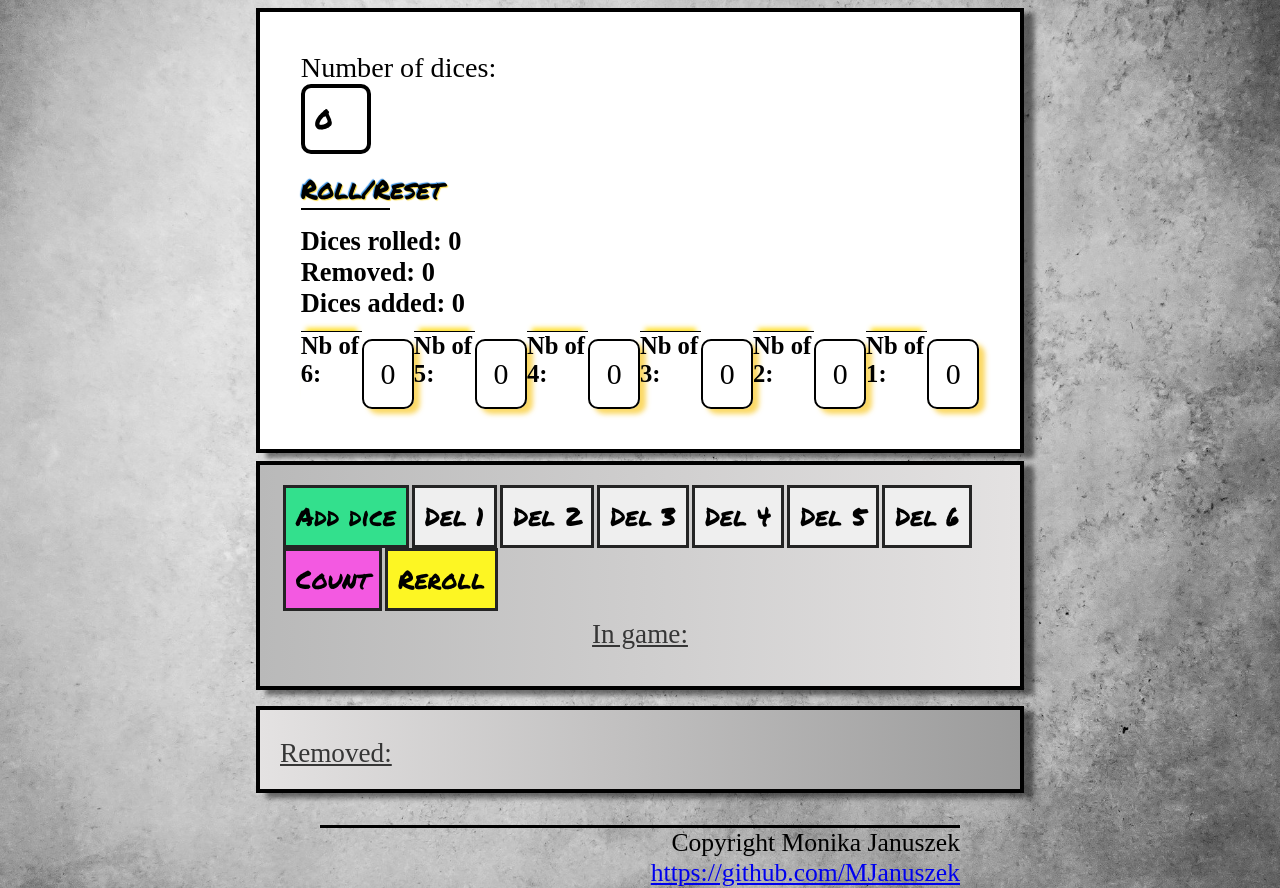
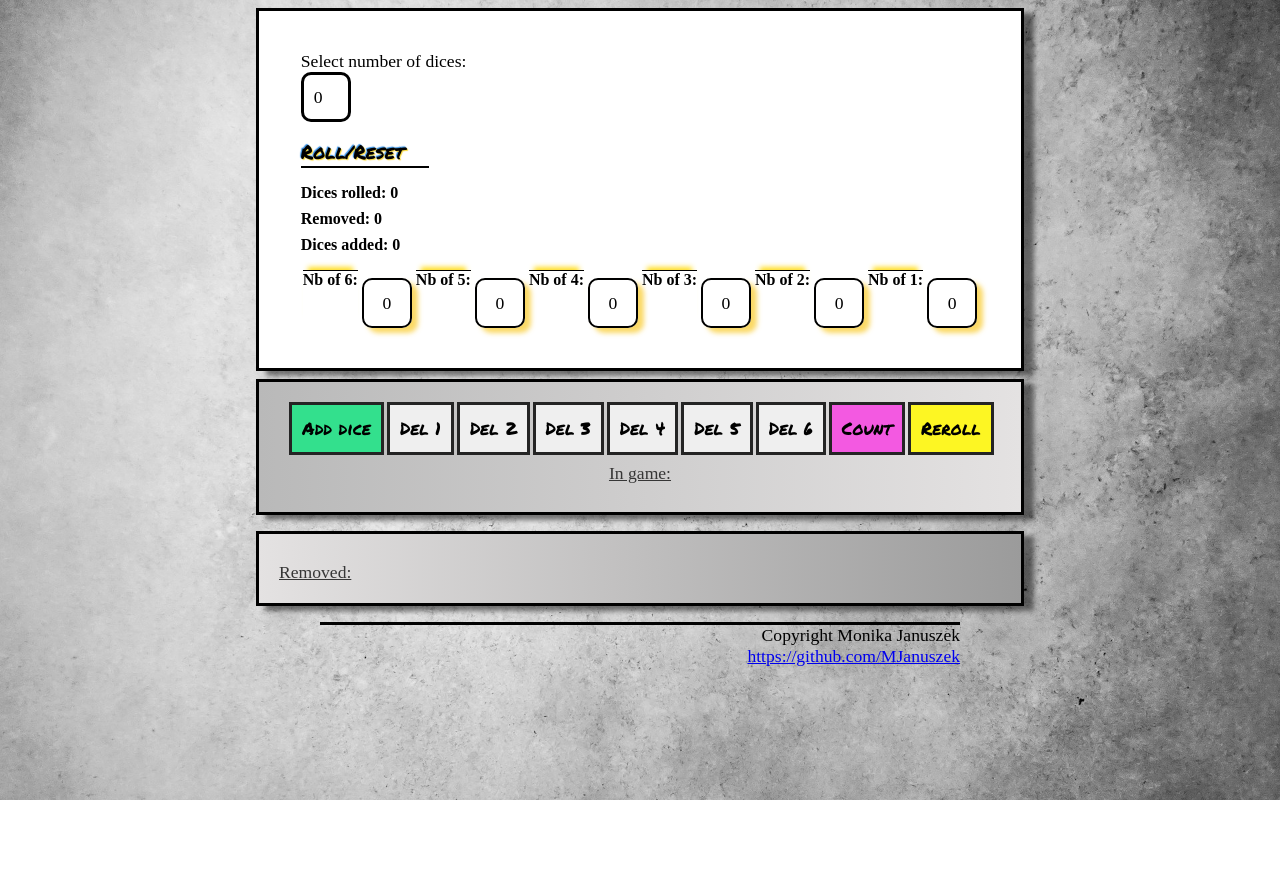
Before and after one commit to MJanuszek/roll-a-dice, a React (Vite) app: page / in a window 1280 px wide. After the commit the page ends 800 px from the top, so only its background shows below. Built offline with nearby package versions, Linux system fonts and the light colour scheme; a web font is replaced by a local one.

Commit message:
css styling corrections

```diff
--- a/src/App.css
+++ b/src/App.css
@@ -19,25 +19,25 @@ body {
 }
 
 .label {
-  font-size: 1.6em;
+  font-size: 1.1em;
   font-family: "Sedgwick Ave Display", serif;
 }
 .dices {
   background-color: #fff;
-  min-height: 10vh;
+  min-height: 6vh;
   width: 60vw;
   display: flex;
   justify-content: space-around;
   align-items: center;
-  border: 4px solid black;
+  border: 3px solid black;
   box-shadow: 10px 5px 5px rgba(0, 0, 0, 0.5);
   padding: 40px;
   margin-top: 1vh;
 }
 .roll {
   margin-top: 2vh;
-  width: 7vw;
-  font-size: 2em;
+  width: 10vw;
+  font-size: 0.6em;
   font-family: "Permanent Marker", serif;
   border-bottom: 2px solid black;
   text-shadow: 1px 1px 1px #fada3c, -1px -1px 1px #358ee1;
@@ -54,7 +54,7 @@ body {
   max-width: 60vw;
   background-color: #e6e6e6;
   background-image: linear-gradient(to right, #b9b9b9 0%, #e4e2e2 100%);
-  border: 4px solid black;
+  border: 3px solid black;
   box-shadow: 10px 5px 5px rgba(0, 0, 0, 0.5);
   margin-top: 1vh;
   display: flex;
@@ -66,7 +66,7 @@ body {
 
 .inGame {
   display: flex;
-  margin-bottom: 2vh;
+  margin-bottom: 1vh;
   flex-wrap: wrap;
 }
 
@@ -74,15 +74,15 @@ body {
   color: #04800f;
   box-shadow: 6px 5px 5px rgba(0, 0, 0, 0.5);
   background-color: #fff;
-  height: 70px;
-  width: 70px;
-  border: 5px solid rgb(29, 157, 0);
+  height: 50px;
+  width: 50px;
+  border: 3px solid rgb(29, 157, 0);
   margin-left: 0.4vw;
   display: flex;
   margin-top: 1vh;
   justify-content: center;
   align-items: center;
-  font-size: 2.2em;
+  font-size: 2em;
   border-radius: 12px;
 }
 
@@ -90,25 +90,29 @@ body {
   background-color: #daec55;
 }
 .params {
-  font-size: 1.1em;
+  font-size: 1em;
   display: flex;
   flex-direction: column;
 }
 .quantity {
   padding: 10px;
-  font-size: 1.5em;
-  width: 70px;
-  height: 70px;
+  font-size: 1.1em;
+  width: 50px;
+  height: 50px;
   border-radius: 10px;
-  border: 4px solid black;
-  font-family: "Permanent Marker", serif;
+  border: 3px solid black;
+  font-family: serif;
+}
+.dicesCountStats {
+  font-size: 1em;
+  margin-bottom: 1vh;
 }
 
 .removedDices {
   padding: 20px;
   color: rgb(255, 255, 255);
   margin-top: 2vh;
-  border: 4px solid black;
+  border: 3px solid black;
   box-shadow: 10px 5px 5px rgba(0, 0, 0, 0.5);
   height: auto;
   width: 60vw;
@@ -122,7 +126,7 @@ body {
 
 .info {
   color: #363636;
-  font-size: 1.7em;
+  font-size: 1.1em;
   font-family: "Sedgwick Ave Display", serif;
   margin-top: 1vh;
   text-decoration: underline;
@@ -130,10 +134,10 @@ body {
 
 .diceRemoved {
   background-color: #ffffff;
-  height: 70px;
-  width: 70px;
+  height: 50px;
+  width: 50px;
   border-radius: 12px;
-  border: 5px solid rgb(202, 7, 7);
+  border: 3px solid rgb(202, 7, 7);
   margin-left: 0.4vw;
   display: flex;
   justify-content: center;
@@ -147,7 +151,7 @@ body {
 .btn {
   border: 3px solid rgb(36, 36, 36);
   margin-left: 3px;
-  font-size: 1.6em;
+  font-size: 1.1em;
   padding: 10px;
   font-family: "Permanent Marker", serif;
 }
@@ -157,7 +161,7 @@ body {
 
 .roll {
   margin-bottom: 2vh;
-  font-size: 1.5em;
+  font-size: 1.2em;
 }
 .added {
   border: 5px solid rgb(33, 85, 239);
@@ -166,14 +170,14 @@ body {
 
 .statistics {
   width: 53vw;
-  margin-top: 1.5vh;
+  margin-top: 1vh;
   display: flex;
   justify-content: space-around;
 }
 
 .dices-count {
   font-family: "Sedgwick Ave Display", serif;
-  font-size: 1.4em;
+  font-size: 1em;
   display: flex;
   border-top: 1px solid rgb(0, 0, 0);
   box-shadow: 0px -8px 5px -5px rgba(255, 220, 25, 0.952);
@@ -190,18 +194,14 @@ body {
   background-color: #fdf623;
 }
 
-/* .color {
-  border: 4px solid rgb(190, 92, 239);
-} */
-
 .count {
-  height: 70px;
-  width: 70px;
+  height: 50px;
+  width: 50px;
   display: flex;
   justify-content: center;
   align-items: center;
   border: 2px solid black;
-  font-size: 1.7em;
+  font-size: 1.1em;
   font-family: "Jaro", serif;
   border-radius: 10px;
   margin-top: 1vh;
@@ -213,7 +213,7 @@ body {
   display: flex;
   flex-direction: column;
   align-items: end;
-  font-size: 1.6em;
-  margin-top: 4vh;
+  font-size: 1.1em;
+  margin-top: 2vh;
   border-top: 3px solid black;
 }
--- a/src/App.jsx
+++ b/src/App.jsx
@@ -122,7 +122,7 @@ function App() {
       <div className="dices">
         <div className="params">
           <label className="label" htmlFor="">
-            Number of dices:
+            Select number of dices:
           </label>
           <input
             className="quantity"
@@ -141,9 +141,9 @@ function App() {
           <p className="roll" onClick={handleRollDices}>
             Roll/Reset
           </p>
-          <h2>Dices rolled: {dicesRolled}</h2>
-          <h2>Removed: {dicesRemoved}</h2>
-          <h2>Dices added: {addedDices}</h2>
+          <h2 className="dicesCountStats">Dices rolled: {dicesRolled}</h2>
+          <h2 className="dicesCountStats">Removed: {dicesRemoved}</h2>
+          <h2 className="dicesCountStats">Dices added: {addedDices}</h2>
           <div className="statistics">
             <h3 className="dices-count">Nb of 6:</h3>
             <div className="count">{all6}</div>
```
